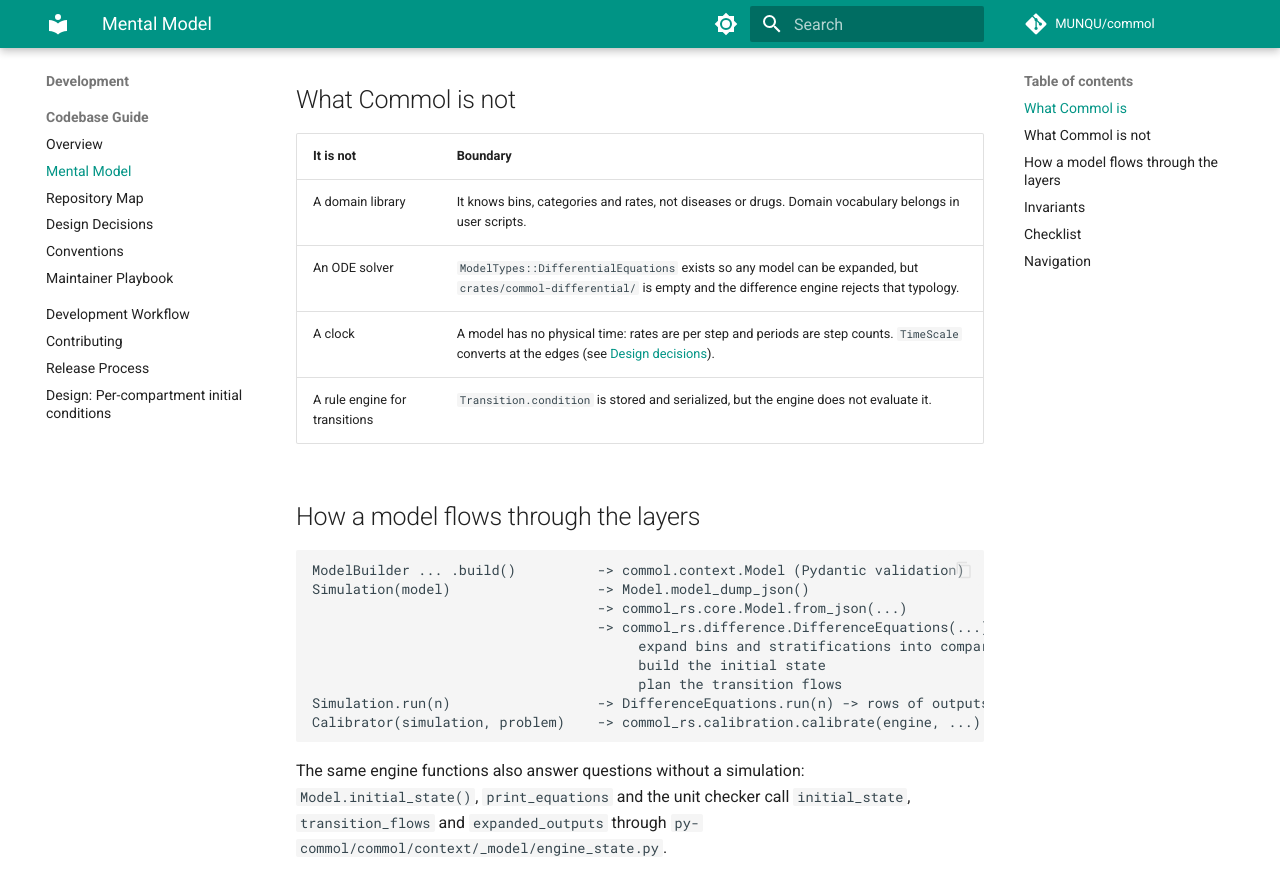
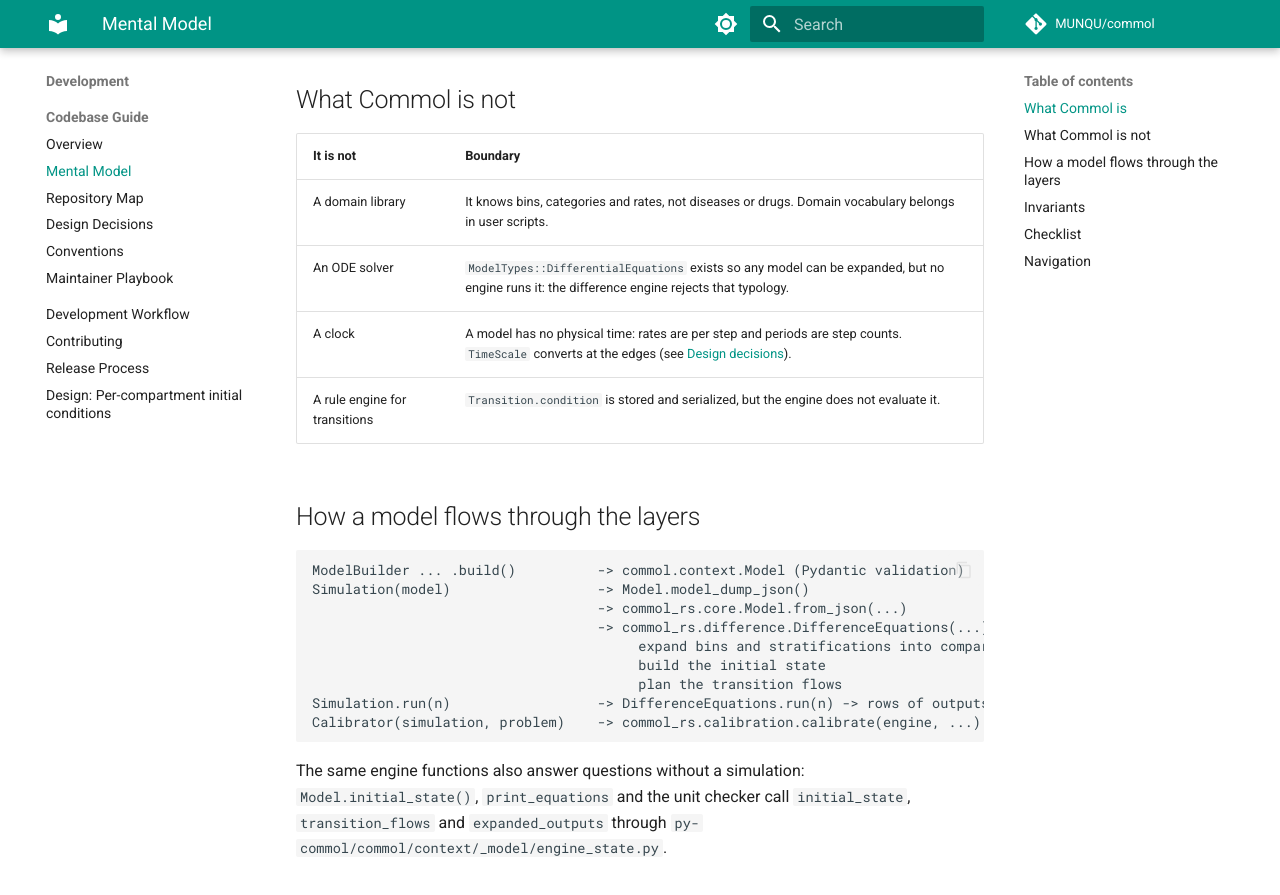
Before and after one commit to MUNQU/commol, an MkDocs documentation site: the page built from docs/codebase/mental-model.md, in a window 1280 px wide and 900 px high, scrolled down 725 px. Shown: the top 895 px of the window. Built offline with MkDocs 1.6.1 and Material for MkDocs 9.7.7, drawn with Linux system fonts in a browser that asks for light colours; comment, search, counter and statistics services are not loaded; the version menu is left out.

Commit message:
docs(codebase): drop the removed differential crate

```diff
--- a/docs/codebase/mental-model.md
+++ b/docs/codebase/mental-model.md
@@ -21,7 +21,7 @@ owns every rule about how a model becomes numbers.
 | It is not | Boundary |
 |---|---|
 | A domain library | It knows bins, categories and rates, not diseases or drugs. Domain vocabulary belongs in user scripts. |
-| An ODE solver | `ModelTypes::DifferentialEquations` exists so any model can be expanded, but `crates/commol-differential/` is empty and the difference engine rejects that typology. |
+| An ODE solver | `ModelTypes::DifferentialEquations` exists so any model can be expanded, but no engine runs it: the difference engine rejects that typology. |
 | A clock | A model has no physical time: rates are per step and periods are step counts. `TimeScale` converts at the edges (see [Design decisions](design-decisions.md#physical-time-is-not-in-the-model)). |
 | A rule engine for transitions | `Transition.condition` is stored and serialized, but the engine does not evaluate it. |
 
```
Also changed, not shown: docs/codebase/repository-map.md (+0 -1 lines).
